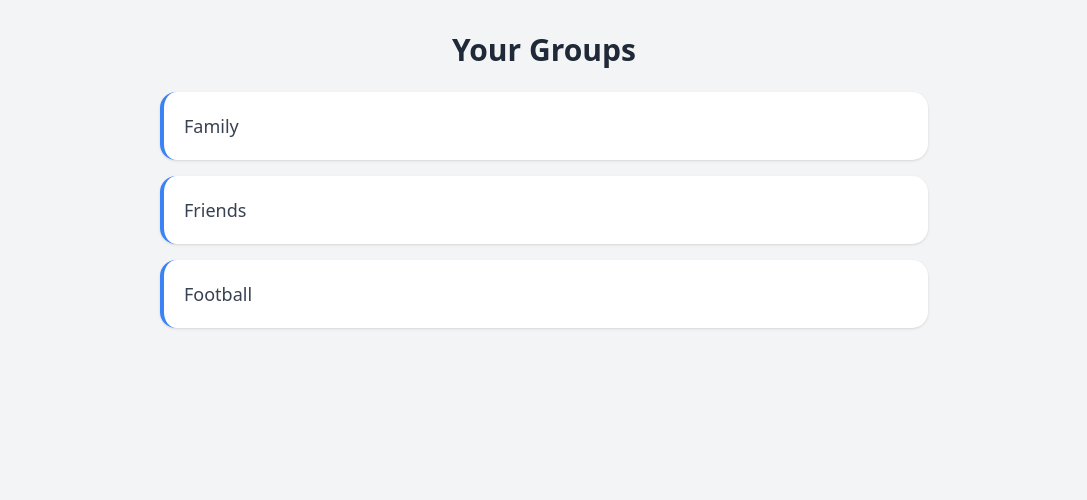
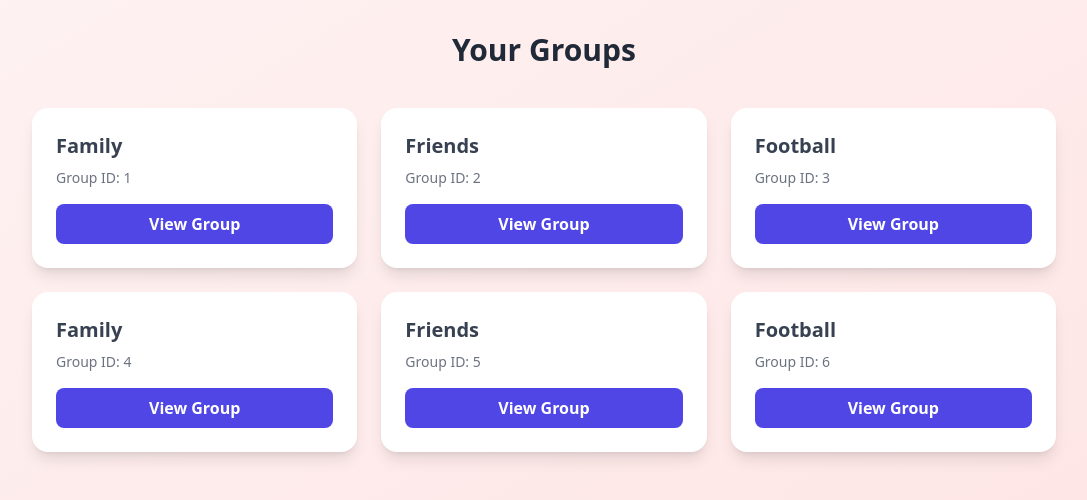
Before and after one commit to kushal1047/Connectedness, a React (Vite) app in the folder connectedness-frontend/: page /dashboard in a window 1280 px wide. Shown: the top 500 px of the page, without its empty margins (96-1183 px from the left). Built offline with nearby package versions, Linux system fonts and the light colour scheme.

Commit message:
Add more css to dashboard page for a modern look

```diff
--- a/connectedness-frontend/src/components/Dashboard.jsx
+++ b/connectedness-frontend/src/components/Dashboard.jsx
@@ -13,6 +13,9 @@ export default function Dashboard() {
         { id: 1, name: "Family" },
         { id: 2, name: "Friends" },
         { id: 3, name: "Football" },
+        { id: 4, name: "Family" },
+        { id: 5, name: "Friends" },
+        { id: 6, name: "Football" },
       ]);
       setIsLoading(false);
     }, 1000);
@@ -36,23 +39,30 @@ export default function Dashboard() {
   }
 
   return (
-    <div className="min-h-screen px-4 py-8 bg-gray-100">
-      <div className="max-w-3xl mx-auto ">
-        <h1 className="text-3xl font-bold text-gray-800 mb-6 text-center">
+    <div className="min-h-screen px-4 py-8 bg-gradient-to-br from-red-50 to-red-100">
+      <div className="max-w-5xl mx-auto ">
+        <h1 className="text-3xl font-bold text-gray-800 mb-10 text-center">
           Your Groups
         </h1>
-        <ul className="space-y-4">
+        <div className="grid grid-cols-1 sm:grid-cols-2 md:grid-cols-3 gap-6">
           {groups.map((group) => (
-            <li
+            <div
               key={group.id}
-              className="bg-white p-5 shadow hover:shadow-md transition-shadow border-l-4 border-blue-500 rounded-2xl"
+              className="rounded-2xl shadow-lg bg-white hover:shadow-xl flex flex-col justify-between transition-shadow p-6"
             >
-              <span className="text-lg font-medium text-gray-700">
+              <h2 className="text-xl text-gray-700 font-semibold mb-2">
                 {group.name}
-              </span>
-            </li>
+              </h2>
+              <p className="text-sm text-gray-500 mb-4">Group ID: {group.id}</p>
+              <a
+                href={`groups/${group.id}`}
+                className="bg-indigo-600 text-center hover:bg-indigo-700 transition duration-200 rounded-lg px-4 py-2 text-white font-semibold"
+              >
+                View Group
+              </a>
+            </div>
           ))}
-        </ul>
+        </div>
       </div>
     </div>
   );
```
